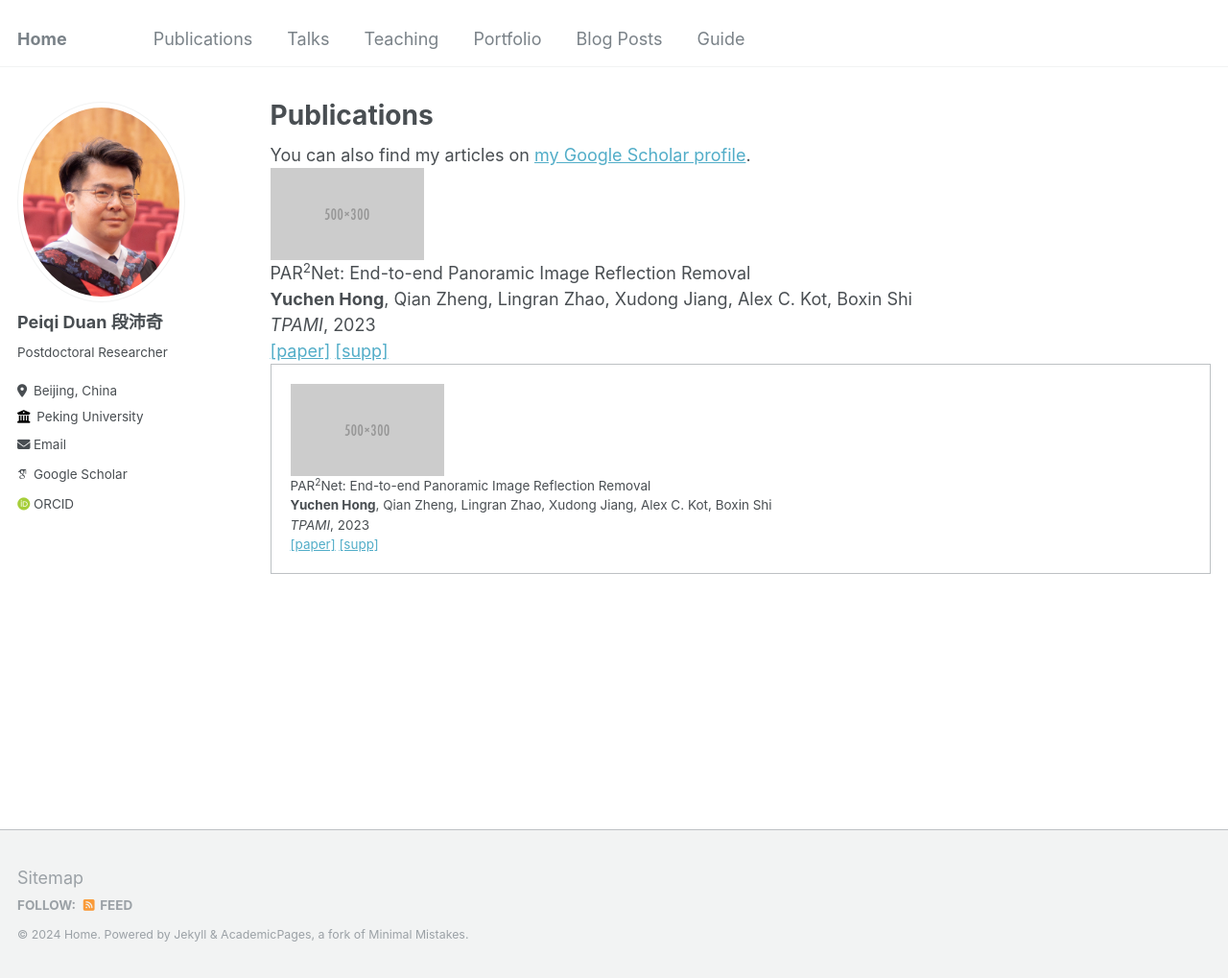
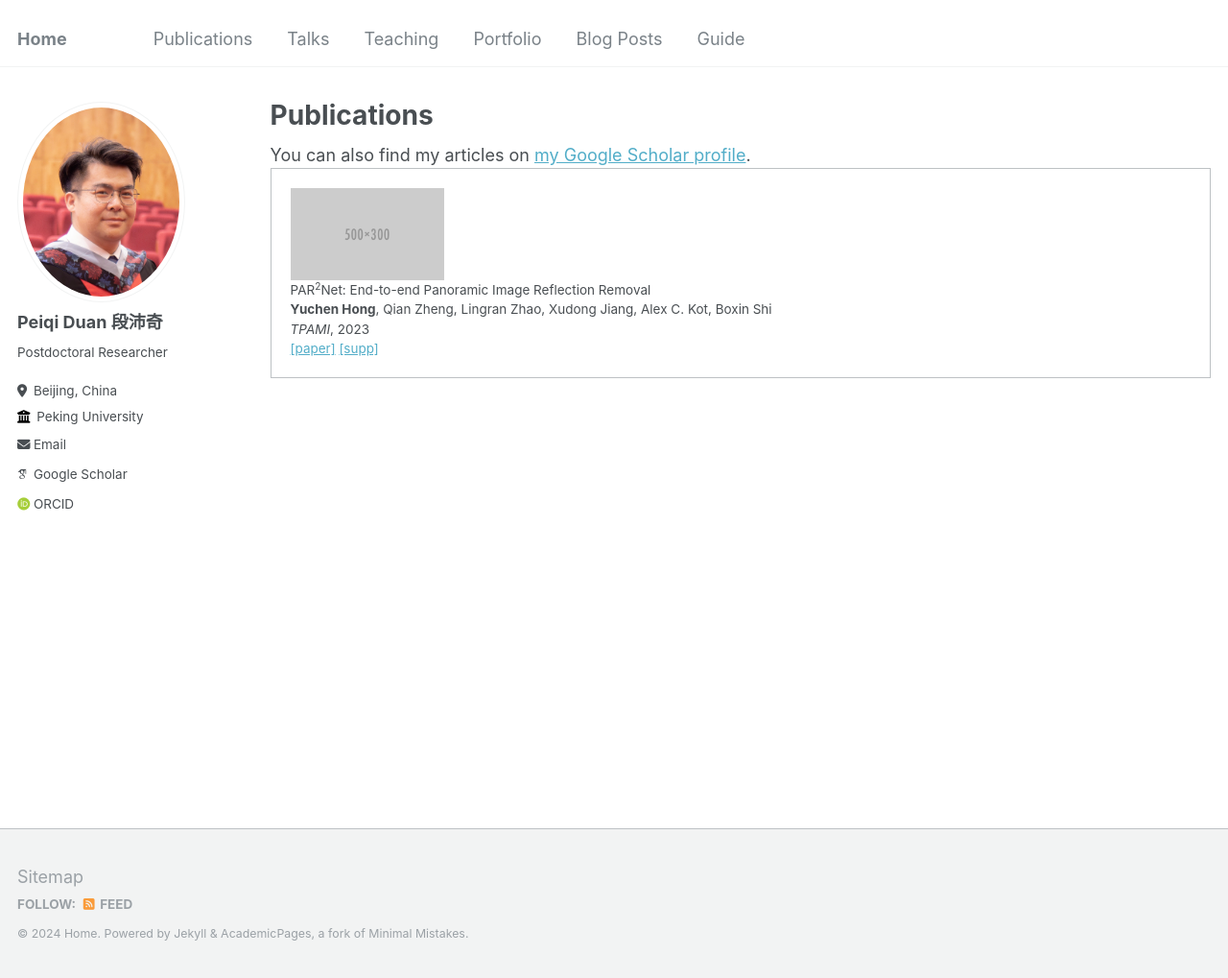
Before and after one commit to peiqi-duan/peiqi-duan.github.io, a Jekyll site: the page built from _pages/publications.md, in a window 1280 px wide and 1019 px high. Shown: the whole window at 96% size. Built offline with Jekyll 4.4.1, drawn with Linux system fonts in a browser that asks for light colours; some web fonts are replaced.

Commit message:
Update publications.md

```diff
--- a/_pages/publications.md
+++ b/_pages/publications.md
@@ -7,28 +7,9 @@ author_profile: true
 
 <div class="wordwrap">You can also find my articles on <a href="{{site.author.googlescholar}}">my Google Scholar profile</a>.</div>
 
-
-<tr onmouseout="par2net_stop()" onmouseover="par2net_start()">
-    <td style="padding:20px;width:25%;vertical-align:middle">
-      <div class="one">
-        <div class="two" id='par2net_image'>
-          <img src='../images/500x300.png' width="160"></div>
-      </div>
-    </td>
-    <td style="padding:20px;width:50%;vertical-align:middle">
-        <papertitle>PAR<sup>2</sup>Net: End-to-end Panoramic Image Reflection Removal</papertitle>
-      <br>
-      <strong>Yuchen Hong</strong>, Qian Zheng, Lingran Zhao, Xudong Jiang, Alex C. Kot, Boxin Shi
-      <br>
-      <em>TPAMI</em>, 2023
-      <br>
-      <a href="https://ieeexplore.ieee.org/abstract/document/10153662/">[paper]</a> <a href="paper/pami23_supp.pdf">[supp]</a>
-    </td>
-</tr>
-
 <table>
   <tr onmouseout="par2net_stop()" onmouseover="par2net_start()">
-    <td style="padding:20px; width:25%; vertical-align:middle;">
+    <td style="padding:20px; width:20%; vertical-align:middle;">
       <div class="flex-container">
         <div class="one">
           <div class="two" id='par2net_image'>
```
